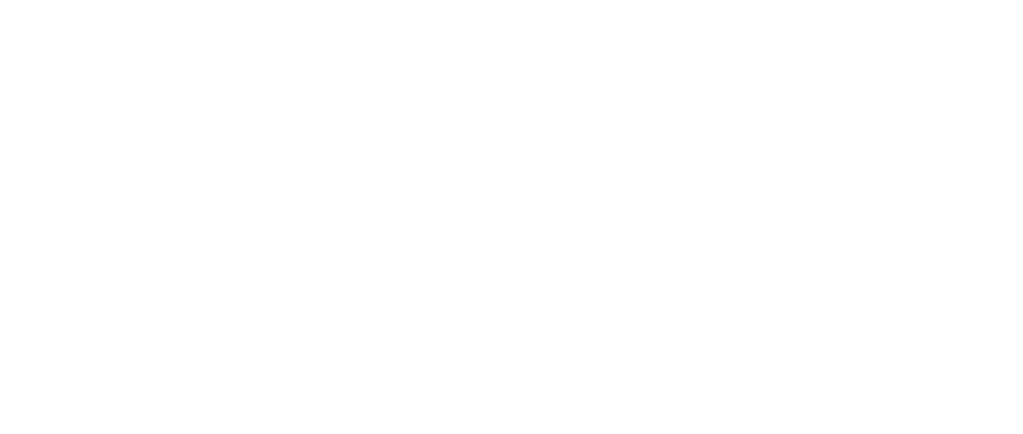
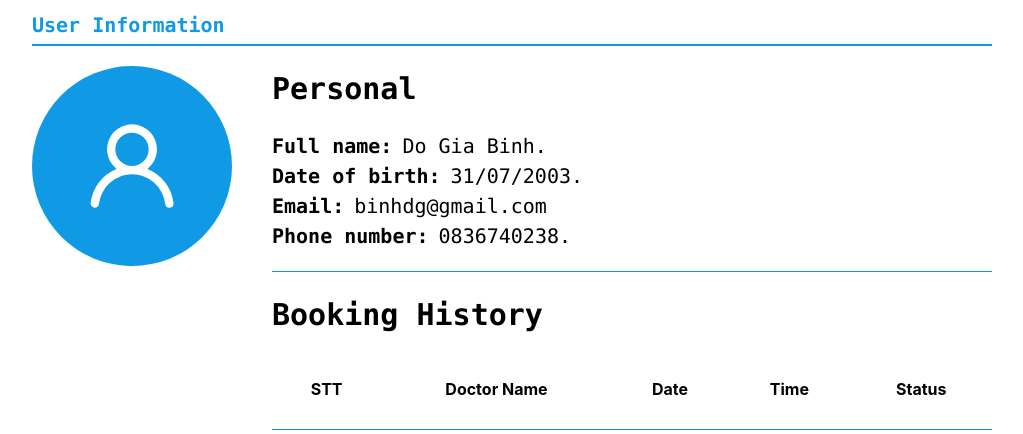
Before and after one commit to binh2503/FER202-Project, a React (Create React App) app in the folder healthcare/: page /profile in a window 1280 px wide. Before the commit this address had no page. Shown: the top 434 px of the page, without its empty margins (128-1151 px from the left). Built offline with nearby package versions, Linux system fonts and the light colour scheme.

Commit message:
feat/PersonalInforInterface

```diff
--- a/healthcare/src/App.js
+++ b/healthcare/src/App.js
@@ -6,6 +6,7 @@
 import { BrowserRouter, Route, Routes } from "react-router-dom";
 import Homepage from "./components/Homepage";
 import UpdateProfile from "./components/UpdateProfile";
+import UserInformation from "./components/UserInformation";
 function App() {
   return (
     // <div className="w-screen h-screen">
@@ -18,10 +19,12 @@
       <BrowserRouter>
         <Routes>
           <Route path='/signup' element={<Signup />} > </Route>
-          <Route path='/login' element={<Login />} > </Route>
+          <Route path='/' element={<Login />} > </Route>
           <Route path='/forgotpassword' element={<ForgotPassword />}></Route>
           <Route path='/homepage' element={<Homepage />}></Route>
           <Route path='/update-profile' element={<UpdateProfile />}></Route>
+          <Route path='/user' element={<UserInformation />}></Route>
+          <Route path='/profile' element={<UserInformation />} > </Route>
         </Routes>
 
       </BrowserRouter>
--- a/healthcare/src/components/Header.js
+++ b/healthcare/src/components/Header.js
@@ -1,4 +1,4 @@
-import { UilUser } from '@iconscout/react-unicons'
+import { UilUser, UilSignout } from '@iconscout/react-unicons'
 export default function Header() {
     return (
         <div className="w-screen h-auto bg-white flex justify-center">
@@ -20,10 +20,14 @@
                         <a className="text-[18px] font-mono font-bold" href="#">Contact</a>
                     </div>
                 </div>
-                <div className="h-full flex items-center">
+                <div className="h-full flex items-center gap-[20px]">
                     <a href="/profile">
                         <button className="h-[40px] w-[40px] bg-[#0872BB] flex justify-center items-center text-white font-mono font-bold rounded-[30px]"><UilUser /></button>
                     </a>
+                    <a href="/">
+                        <button className="h-[40px] w-[40px] bg-[#0872BB] flex justify-center items-center text-white font-mono font-bold rounded-[30px]"><UilSignout /></button>
+                    </a>
+
                 </div>
             </div>
         </div>
--- a/healthcare/src/components/Login.js
+++ b/healthcare/src/components/Login.js
@@ -1,15 +1,17 @@
 import { UilLock, UilEnvelopeAlt } from "@iconscout/react-unicons";
 import { useState } from "react";
+import { useNavigate } from 'react-router-dom';
 
 export default function Login() {
   const [email, setEmail] = useState("");
   const [password, setPassword] = useState("");
   const [error, setError] = useState("");
   const [submitted, setSubmitted] = useState(false);
+  const navigate = useNavigate();
 
   const handleLogin = async () => {
     setSubmitted(true); // Thêm dòng này để cập nhật trạng thái submitted
-  let hasError = false;
+    let hasError = false;
 
     if (!email || !password) {
       setError("Email and password cannot be empty.");
@@ -48,7 +50,7 @@
 
       if (user) {
         console.log("Login successful!");
-        // Thực hiện các hành động sau khi đăng nhập thành công
+        navigate("/homepage"); // Navigate to /homepage
       } else {
         setError("Invalid email or password");
       }
--- a/healthcare/src/components/Signup.js
+++ b/healthcare/src/components/Signup.js
@@ -99,7 +99,7 @@
 
           if (response.ok) {
             console.log("Signup successful!");
-            window.location.href = "/login";
+            window.location.href = "/";
           } else {
             setError("Signup failed. Please try again later.");
           }
--- /dev/null
+++ b/healthcare/src/components/UserInformation.js
@@ -0,0 +1,61 @@
+import { UilUser } from '@iconscout/react-unicons'
+export default function UserInformation() {
+    return (
+        <div className="w-screen h-auto flex justify-center items-center mt-[10px]">
+            <div className="w-3/4 h-auto">
+                <h2 className="font-mono text-[20px] font-bold text-[#109AE5]">User Information</h2>
+                <div className="w-full h-[2px] bg-[#109AE5] rounded-[-2px] mt-1"></div>
+                <div className="w-full h-auto flex">
+                    <div className="w-1/4 mt-[20px]">
+                        <div className="w-[200px] h-[200px] bg-[#109AE5] rounded-[200px] flex justify-center items-center">
+                            <UilUser size={100} color={"#fff"} />
+                        </div>
+                    </div>
+                    <div className="w-3/4 mt-[20px]">
+                        <div className="w-full h-auto">
+                            <p className='font-mono text-[30px] font-extrabold mb-[20px]'>Personal</p>
+                            <div className='flex '>
+                                <p className='text-[20px] font-mono font-bold'>Full name:</p>
+                                <p className='text-[20px] font-mono ml-[10px]'>Do Gia Binh.</p>
+                            </div>
+                            <div className='flex '>
+                                <p className='text-[20px] font-mono font-bold'>Date of birth:</p>
+                                <p className='text-[20px] font-mono ml-[10px]'>31/07/2003.</p>
+                            </div>
+                            <div className='flex '>
+                                <p className='text-[20px] font-mono font-bold'>Email:</p>
+                                <p className='text-[20px] font-mono ml-[10px]'>binhdg@gmail.com</p>
+                            </div>
+                            <div className='flex '>
+                                <p className='text-[20px] font-mono font-bold'>Phone number:</p>
+                                <p className='text-[20px] font-mono ml-[10px]'>0836740238.</p>
+                            </div>
+                        </div>
+                        <div className='w-full h-[1px] bg-[#109AE5] mt-[20px]'></div>
+
+                        <div className='w-full mt-[20px]'>
+                            <p className='font-mono text-[30px] font-extrabold mb-[20px]'>Booking History</p>
+                            <div className='w-full mt-[20px]'>
+                                <table className="w-full mt-8">
+                                    <thead>
+                                        <tr>
+                                            <th className="px-4 py-2">STT</th>
+                                            <th className="px-4 py-2">Doctor Name</th>
+                                            <th className="px-4 py-2">Date</th>
+                                            <th className="px-4 py-2">Time</th>
+                                            <th className="px-4 py-2">Status</th>
+                                        </tr>
+                                    </thead>
+                                    <tbody>
+                                        {/* Add table rows here */}
+                                    </tbody>
+                                </table>
+                            </div>
+                        </div>
+                        <div className='w-full h-[1px] bg-[#109AE5] mt-[20px]'></div>
+                    </div>
+                </div>
+            </div>
+        </div>
+    );
+}
```
Also changed, not shown: healthcare/database.json (+16 -2 lines).
